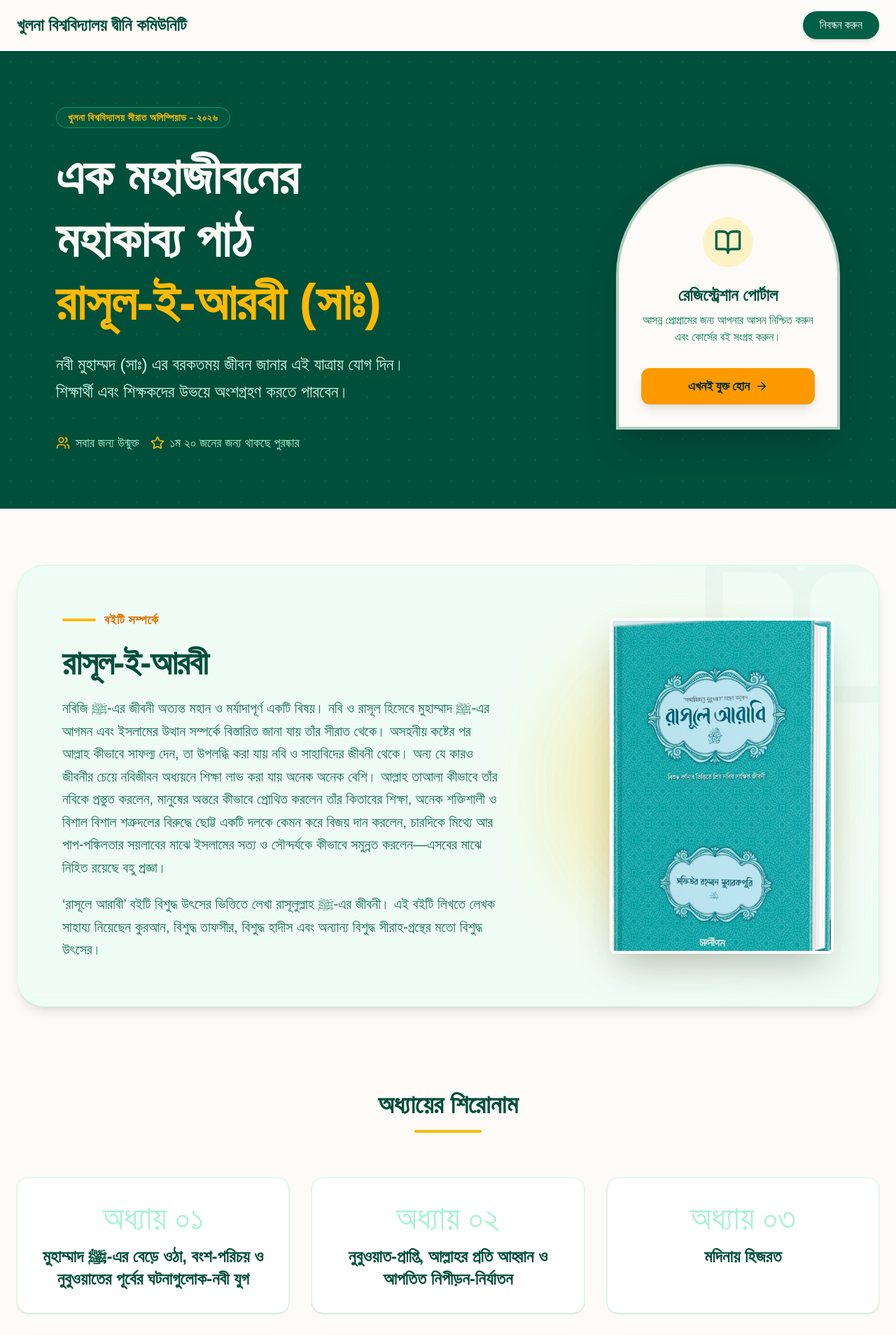
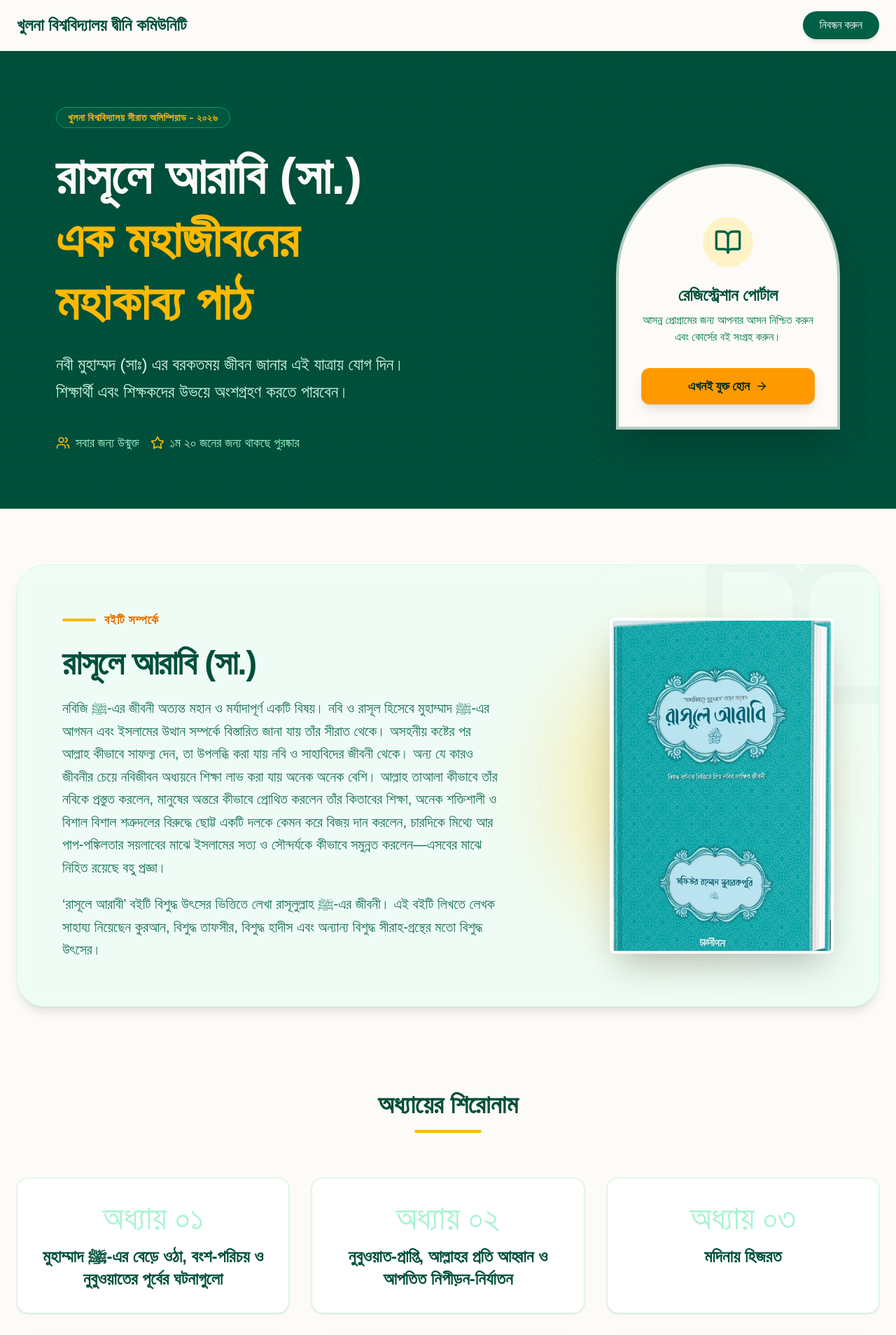
Before and after one commit to farhanjawad/registration, a Next.js app: page / in a window 1280 px wide. Shown: the top 1908 px of the page at 70% size. Built offline with nearby package versions, Linux system fonts and the light colour scheme; a web font is replaced by a local one.

Commit message:
Update text for consistency in Bengali language

```diff
--- a/app/page.tsx
+++ b/app/page.tsx
@@ -34,8 +34,8 @@ export default function LandingPage() {
               খুলনা বিশ্ববিদ্যালয় সীরাত অলিম্পিয়াড - ২০২৬
             </div>
             <h1 className="text-5xl lg:text-7xl font-bold leading-tight text-[#fdfbf7]">
-              এক মহাজীবনের মহাকাব্য পাঠ
-              <br /> <span className="text-amber-400">রাসূল-ই-আরবী (সাঃ)</span>
+            রাসূলে আরাবি (সা.)
+              <br /> <span className="text-amber-400"> এক মহাজীবনের মহাকাব্য পাঠ</span>
             </h1>
             <p className="text-emerald-100 text-lg lg:text-2xl max-w-lg leading-relaxed">
               নবী মুহাম্মদ (সাঃ) এর বরকতময় জীবন জানার এই যাত্রায় যোগ দিন। শিক্ষার্থী এবং শিক্ষকদের উভয়ে অংশগ্রহণ করতে পারবেন।
@@ -82,8 +82,7 @@ export default function LandingPage() {
               </div>
 
               <h3 className="text-3xl lg:text-5xl font-extrabold text-emerald-900 mb-6 tracking-tight">
-                রাসূল-ই-আরবী
-              </h3>
+               রাসূলে আরাবি (সা.) </h3>
 
               <div className="space-y-5 text-emerald-800/90 text-xl leading-relaxed">
                 <p>
@@ -121,7 +120,7 @@ export default function LandingPage() {
         </div>
         <div className="grid grid-cols-1 md:grid-cols-2 lg:grid-cols-3 gap-8">
           {[
-            "মুহাম্মাদ ﷺ-এর বেড়ে ওঠা, বংশ-পরিচয় ও নুবুওয়াতের পূর্বের ঘটনাগুলোক-নবী যুগ",
+            "মুহাম্মাদ ﷺ-এর বেড়ে ওঠা, বংশ-পরিচয় ও নুবুওয়াতের পূর্বের ঘটনাগুলো",
             "নুবুওয়াত-প্রাপ্তি, আল্লাহর প্রতি আহ্বান ও আপতিত নিপীড়ন-নির্যাতন",
             "মদিনায় হিজরত",
             "সামরিক অভিযান (গযওয়া ও সারিয়্যাহ)",
```
